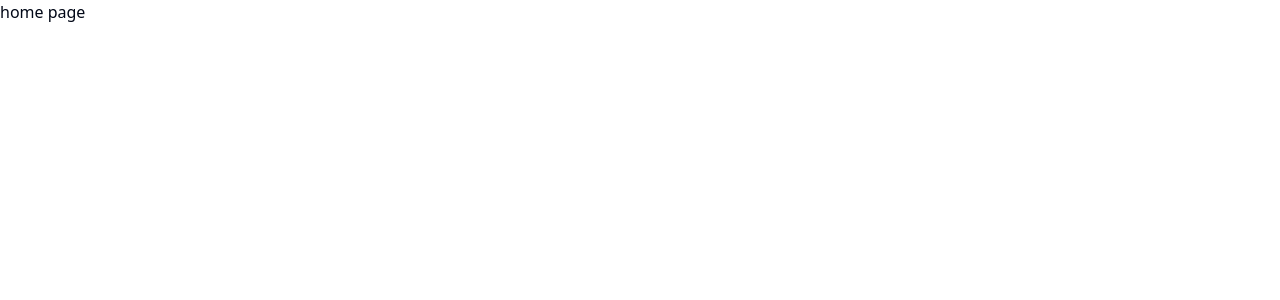
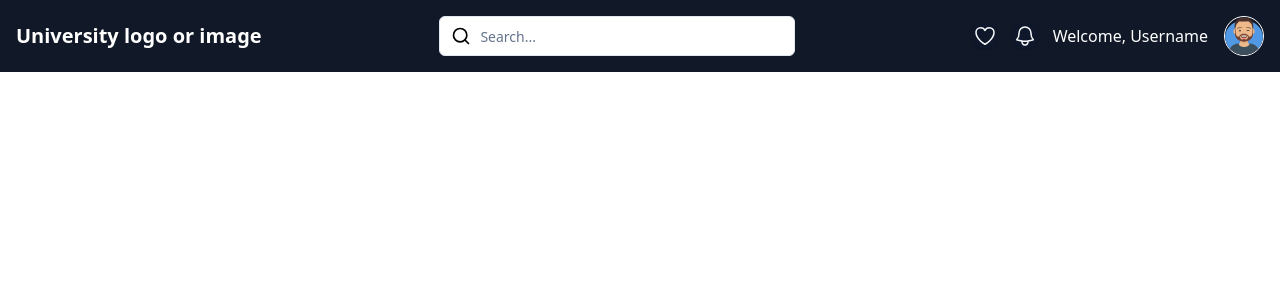
Before and after one commit to Group-4-EWSD/Website, a Vue app in the folder frontend/: page / in a window 1280 px wide. Shown: the top 300 px of the page. Built offline with nearby package versions, Linux system fonts and the light colour scheme.

Commit message:
initial codes  navbar and fallback page

```diff
--- a/frontend/package.json
+++ b/frontend/package.json
@@ -13,6 +13,7 @@
     "format": "prettier --write src/"
   },
   "dependencies": {
+    "@vueuse/core": "^12.5.0",
     "axios": "^1.7.9",
     "class-variance-authority": "^0.7.1",
     "clsx": "^2.1.1",
@@ -24,6 +25,7 @@
     "vee-validate": "^4.15.0",
     "vue": "^3.5.13",
     "vue-router": "^4.5.0",
+    "vue3-dropzone": "^2.2.1",
     "yup": "^1.6.1"
   },
   "devDependencies": {
--- a/frontend/src/assets/main.css
+++ b/frontend/src/assets/main.css
@@ -34,6 +34,16 @@
     --ring: 222.2 84% 4.9%;
 
     --radius: 0.5rem;
+
+    --chart-1: 12 76% 61%;
+
+    --chart-2: 173 58% 39%;
+
+    --chart-3: 197 37% 24%;
+
+    --chart-4: 43 74% 66%;
+
+    --chart-5: 27 87% 67%;
   }
 
   .dark {
@@ -65,6 +75,16 @@
     --destructive-foreground: 210 40% 98%;
 
     --ring: 212.7 26.8% 83.9%;
+
+    --chart-1: 220 70% 50%;
+
+    --chart-2: 160 60% 45%;
+
+    --chart-3: 30 80% 55%;
+
+    --chart-4: 280 65% 60%;
+
+    --chart-5: 340 75% 55%;
   }
 }
 
--- /dev/null
+++ b/frontend/src/components/ui/FileUpload.vue
@@ -0,0 +1,33 @@
+<script setup>
+import { ref } from "vue";
+import { useDropzone } from "vue3-dropzone";
+
+const files = ref([]);
+
+const onDrop = (acceptedFiles) => {
+  files.value = acceptedFiles;
+  console.log("Files uploaded:", files.value);
+};
+
+const { getRootProps, getInputProps, isDragActive } = useDropzone({ onDrop });
+</script>
+
+<template>
+  <div
+    v-bind="getRootProps()"
+    class="border-2 border-dashed border-gray-300 p-6 rounded-lg text-center cursor-pointer"
+  >
+    <input v-bind="getInputProps()" />
+    <svg class="w-10 h-10 text-gray-500 mx-auto" xmlns="http://www.w3.org/2000/svg" fill="none" viewBox="0 0 24 24" stroke="currentColor">
+      <path stroke-linecap="round" stroke-linejoin="round" stroke-width="2" d="M7 16v2a4 4 0 004 4h2a4 4 0 004-4v-2M5 12l7-7 7 7M12 5v13"></path>
+    </svg>
+    <p v-if="isDragActive" class="text-gray-700">Drop the files here...</p>
+    <p v-else class="text-gray-500">Drag and drop files here, or click to select files</p>
+  </div>
+
+  <ul v-if="files.length" class="mt-4">
+    <li v-for="(file, index) in files" :key="index" class="text-gray-700">
+      File name -  {{ file.name }} ({{ (file.size / 1024).toFixed(2) }} KB)
+    </li>
+  </ul>
+</template>
--- /dev/null
+++ b/frontend/src/components/ui/input/Input.vue
@@ -0,0 +1,24 @@
+<script setup lang="ts">
+import type { HTMLAttributes } from 'vue'
+import { cn } from '@/lib/utils'
+import { useVModel } from '@vueuse/core'
+
+const props = defineProps<{
+  defaultValue?: string | number
+  modelValue?: string | number
+  class?: HTMLAttributes['class']
+}>()
+
+const emits = defineEmits<{
+  (e: 'update:modelValue', payload: string | number): void
+}>()
+
+const modelValue = useVModel(props, 'modelValue', emits, {
+  passive: true,
+  defaultValue: props.defaultValue,
+})
+</script>
+
+<template>
+  <input v-model="modelValue" :class="cn('flex h-10 w-full rounded-md border border-input bg-background px-3 py-2 text-sm text-black ring-offset-background file:border-0 file:bg-transparent file:text-sm file:font-medium placeholder:text-muted-foreground focus-visible:outline-none focus-visible:ring-2 focus-visible:ring-ring focus-visible:ring-offset-2 disabled:cursor-not-allowed disabled:opacity-50', props.class)">
+</template>
--- /dev/null
+++ b/frontend/src/components/ui/input/index.ts
@@ -0,0 +1 @@
+export { default as Input } from './Input.vue'
--- /dev/null
+++ b/frontend/src/components/ui/navbar/TopNavBar.vue
@@ -0,0 +1,76 @@
+<script setup>
+import { ref } from 'vue'
+import { Search } from 'lucide-vue-next'
+import Input from '../input/Input.vue'
+import Button from '../button/Button.vue'
+</script>
+
+<template>
+  <nav class="flex justify-between items-center p-4 bg-gray-900 text-white">
+    <div class="flex items-center space-x-4">
+      <div class="text-xl font-bold">University logo or image</div>
+    </div>
+    <div class="hidden sm:flex flex-1 justify-center">
+      <div class="w-1/2 relative">
+        <Search class="absolute left-3 top-1/2 transform -translate-y-1/2 text-black w-5 h-5" />
+        <Input v-model="searchQuery" placeholder="Search..." class="pl-10" />
+      </div>
+    </div>
+    <div class="flex items-center space-x-4">
+      <Button class="p-0 w-6 h-6">
+        <svg
+          xmlns="http://www.w3.org/2000/svg"
+          style="width: 24px; height: 24px"
+          fill="none"
+          viewBox="0 0 24 24"
+          stroke-width="1.5"
+          stroke="currentColor"
+          class="size-6"
+        >
+          <path
+            stroke-linecap="round"
+            stroke-linejoin="round"
+            d="M21 8.25c0-2.485-2.099-4.5-4.688-4.5-1.935 0-3.597 1.126-4.312 2.733-.715-1.607-2.377-2.733-4.313-2.733C5.1 3.75 3 5.765 3 8.25c0 7.22 9 12 9 12s9-4.78 9-12Z"
+          />
+        </svg>
+      </Button>
+      <Button class="p-0 w-6 h-6">
+        <svg
+          xmlns="http://www.w3.org/2000/svg"
+          style="width: 24px; height: 24px"
+          fill="none"
+          viewBox="0 0 24 24"
+          stroke-width="1.5"
+          stroke="currentColor"
+          class="size-6"
+        >
+          <path
+            stroke-linecap="round"
+            stroke-linejoin="round"
+            d="M14.857 17.082a23.848 23.848 0 0 0 5.454-1.31A8.967 8.967 0 0 1 18 9.75V9A6 6 0 0 0 6 9v.75a8.967 8.967 0 0 1-2.312 6.022c1.733.64 3.56 1.085 5.455 1.31m5.714 0a24.255 24.255 0 0 1-5.714 0m5.714 0a3 3 0 1 1-5.714 0"
+          />
+        </svg>
+      </Button>
+      <div class="text-white font-medium">Welcome, Username</div>
+
+      <button @click="goToProfile">
+        <img
+          src="@/assets/profile.png"
+          alt="Profile"
+          class="w-10 h-10 rounded-full border border-white"
+        />
+      </button>
+    </div>
+  </nav>
+</template>
+
+<style scoped>
+.search-container {
+  max-width: 800px;
+  margin: 0 auto;
+}
+
+input {
+  width: 100%;
+}
+</style>
--- a/frontend/src/router/index.ts
+++ b/frontend/src/router/index.ts
@@ -1,23 +1,22 @@
 import { createRouter, createWebHistory } from 'vue-router'
-const Home = () => import('@/views/Home.vue');
-const Login = () => import('@/views/Auth/Login.vue');
-const Register = () => import('@/views/Auth/Register.vue');
 
-const publicRoutes = [
-  { path: '/', name: 'home', component: Home }
-];
+const Home = () => import('@/views/Home.vue')
+const Login = () => import('@/views/Auth/Login.vue')
+const Register = () => import('@/views/Auth/Register.vue')
+const NotFound = () => import('@/views/NotFound.vue')
+
+const publicRoutes = [{ path: '/', name: 'home', component: Home }]
 
 const authRoutes = [
   { path: '/login', name: 'login', component: Login },
-  { path: '/register', name: 'register', component: Register }
-];
+  { path: '/register', name: 'register', component: Register },
+]
+
+const fallbackRoutes = [{ path: '/:pathMatch(.*)*', name: 'not-found', component: NotFound }]
 
 const router = createRouter({
   history: createWebHistory(import.meta.env.BASE_URL),
-  routes: [
-    ...publicRoutes,
-    ...authRoutes
-  ],
+  routes: [...publicRoutes, ...authRoutes, ...fallbackRoutes],
 })
 
 export default router
--- /dev/null
+++ b/frontend/src/shims-vue.d.ts
@@ -0,0 +1,5 @@
+declare module '*.vue' {
+  import type { DefineComponent } from 'vue'
+  const component: DefineComponent<{}, {}, any>
+  export default component
+}
--- a/frontend/src/views/Home.vue
+++ b/frontend/src/views/Home.vue
@@ -1,8 +1,9 @@
-<script setup lang="ts">
+<script setup>
+import FileUpload from "@/components/ui/FileUpload.vue";
+import TopNavBar from "@/components/ui/navbar/TopNavBar.vue";
+import Button from "@/components/ui/button/Button.vue";
 </script>
 
 <template>
-  <main>
-    <h1>home page</h1>
-  </main>
+  <TopNavBar/>
 </template>
--- /dev/null
+++ b/frontend/src/views/NotFound.vue
@@ -0,0 +1,29 @@
+<script setup lang="ts">
+import { useRouter } from 'vue-router';
+
+const router = useRouter();
+
+const goHome = () => {
+  router.push('/');
+};
+</script>
+
+<template>
+  <div class="flex flex-col items-center justify-center h-screen text-center">
+    <h1 class="text-6xl font-bold text-gray-900 dark:text-white">404</h1>
+    <p class="mt-4 text-lg text-gray-600 dark:text-gray-400">
+      Oops! The page you are looking for doesn’t exist.
+    </p>
+
+    <button
+      @click="goHome"
+      class="mt-6 px-6 py-2 text-white bg-black rounded-lg shadow-md hover:bg-gray-900 transition"
+    >
+      Go Home
+    </button>
+  </div>
+</template>
+
+<style scoped>
+/* Optional custom styling */
+</style>
```
Also changed, not shown: frontend/src/assets/profile.png (added), 1 other file (tests, documents, lock files or other folders).
